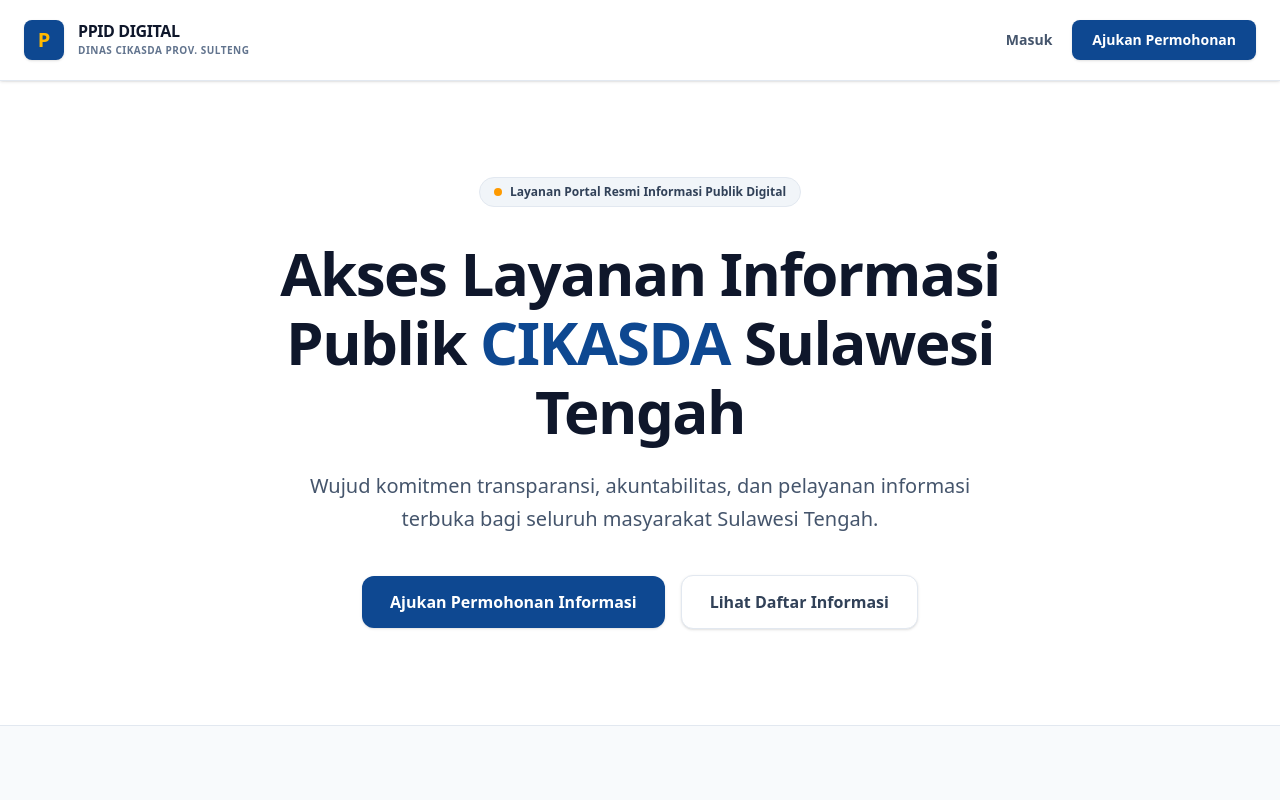
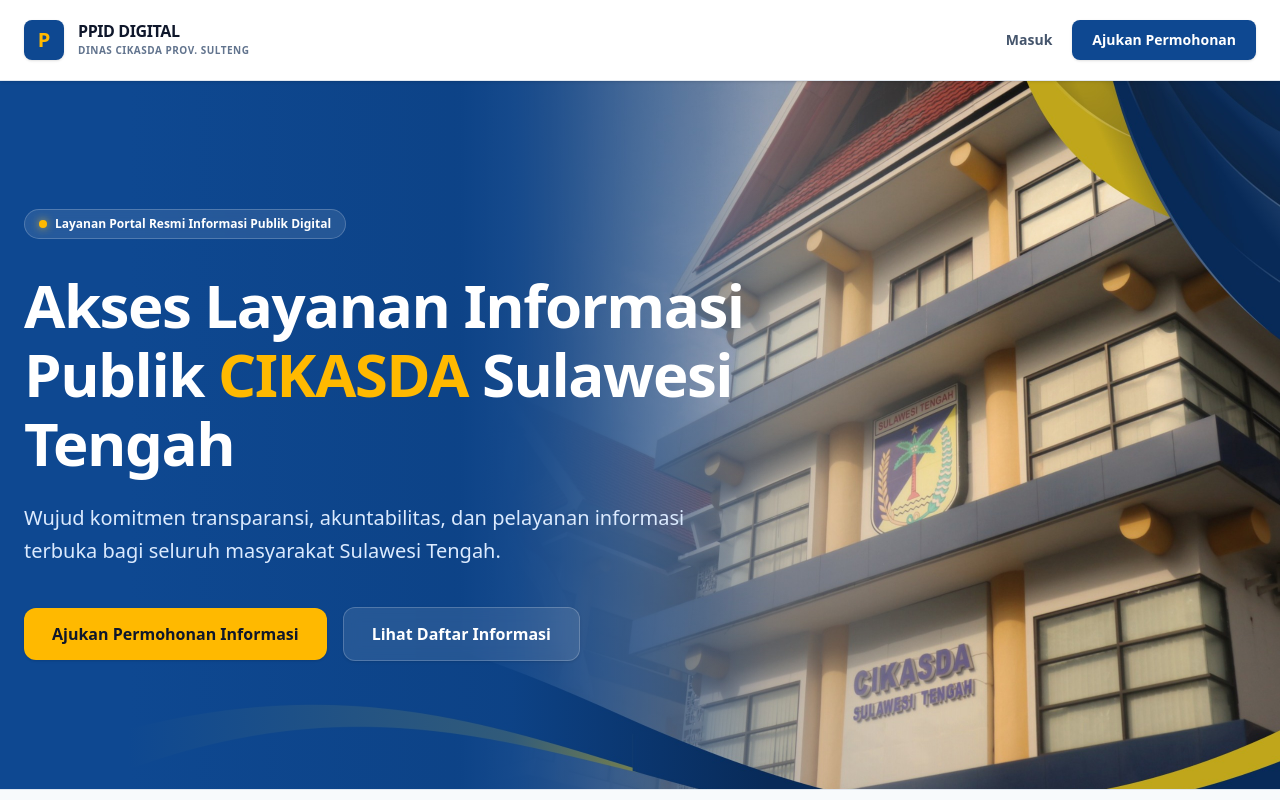
Before and after one commit to Giovano1106/PPID-Digital, a Next.js app: page / in a window 1280 px wide. Shown: the top 800 px of the page. Built offline with nearby package versions, Linux system fonts and the light colour scheme; no server answers; the database is empty.

Commit message:
menambahkan background

```diff
--- a/app/page.tsx
+++ b/app/page.tsx
@@ -45,31 +45,40 @@ export default async function HomePage() {
       <LandingNav />
 
       {/* HERO SECTION */}
-      <section className="py-24 px-6 bg-white border-b border-slate-200">
-        <div className="max-w-5xl mx-auto text-center flex flex-col items-center">
-          <div className="inline-flex items-center gap-2 px-3.5 py-1.5 rounded-full bg-slate-100 border border-slate-200 text-xs font-bold text-slate-700 mb-8">
-            <span className="w-2 h-2 rounded-full bg-amber-500"></span>
+      <section className="relative py-32 px-6 border-b border-slate-200 overflow-hidden">
+        {/* Background Image */}
+        <div
+          className="absolute inset-0 z-0 bg-cover bg-center bg-no-repeat"
+          style={{ backgroundImage: "url('/hero-bg.jpeg')" }}
+        ></div>
+
+        {/* Gradient Overlay */}
+        <div className="absolute inset-0 z-0 bg-[#0e4891]/90 md:bg-transparent md:bg-gradient-to-r md:from-[#0e4891] md:from-10% md:via-[#0e4891]/80 md:via-40% md:to-transparent md:to-60%"></div>
+
+        <div className="relative z-10 max-w-7xl mx-auto flex flex-col items-start">
+          <div className="inline-flex items-center gap-2 px-3.5 py-1.5 rounded-full bg-white/10 backdrop-blur-sm border border-white/20 text-xs font-bold text-white mb-8">
+            <span className="w-2 h-2 rounded-full bg-amber-400 shadow-[0_0_8px_rgba(251,191,36,0.8)]"></span>
             Layanan Portal Resmi Informasi Publik Digital
           </div>
 
-          <h1 className="text-4xl md:text-6xl font-black text-slate-900 tracking-tight leading-[1.15] max-w-4xl mb-6">
-            Akses Layanan Informasi Publik <span className="text-[#0e4891]">CIKASDA</span> Sulawesi Tengah
+          <h1 className="text-4xl md:text-5xl lg:text-6xl font-black text-white tracking-tight leading-[1.15] max-w-3xl mb-6">
+            Akses Layanan Informasi Publik <span className="text-amber-400">CIKASDA</span> Sulawesi Tengah
           </h1>
 
-          <p className="text-lg md:text-xl text-slate-600 font-medium leading-relaxed max-w-2xl mb-10">
+          <p className="text-lg md:text-xl text-blue-100 font-medium leading-relaxed max-w-2xl mb-10">
             Wujud komitmen transparansi, akuntabilitas, dan pelayanan informasi terbuka bagi seluruh masyarakat Sulawesi Tengah.
           </p>
 
-          <div className="flex flex-wrap items-center justify-center gap-4">
+          <div className="flex flex-wrap items-center gap-4">
             <Link
               href={user ? '/permohonan-saya/ajukan' : '/daftar'}
-              className="bg-[#0e4891] hover:bg-[#0a366f] text-white font-bold px-7 py-3.5 rounded-xl transition-colors shadow-sm text-base"
+              className="bg-amber-400 hover:bg-amber-500 text-slate-900 font-bold px-7 py-3.5 rounded-xl transition-colors shadow-sm text-base"
             >
               Ajukan Permohonan Informasi
             </Link>
             <Link
               href="#kategori"
-              className="bg-white hover:bg-slate-50 text-slate-700 font-bold px-7 py-3.5 rounded-xl border border-slate-200 transition-colors shadow-sm text-base"
+              className="bg-white/10 hover:bg-white/20 backdrop-blur-sm text-white font-bold px-7 py-3.5 rounded-xl border border-white/20 transition-colors shadow-sm text-base"
             >
               Lihat Daftar Informasi
             </Link>
```
Also changed, not shown: public/hero-bg.jpeg (added).
